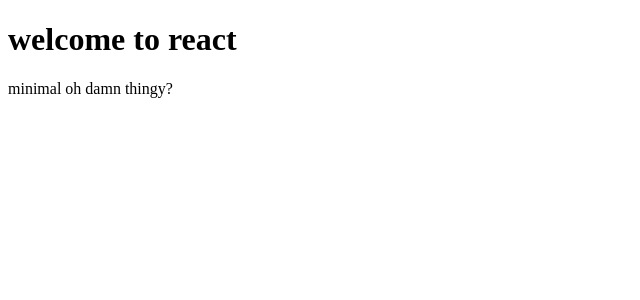
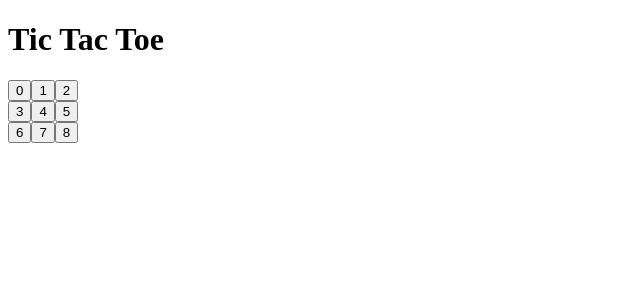
Before and after one commit to 6six7sven/tictactoe, a React (Vite) app: page / in a window 1280 px wide. Shown: the top 300 px of the page, without its empty margins (0-640 px from the left). Built offline with nearby package versions, Linux system fonts and the light colour scheme.

Commit message:
board and square

```diff
--- a/src/App.jsx
+++ b/src/App.jsx
@@ -1,16 +1,16 @@
 import React from "react";
-
+import Board from "./components/Board";
 
 // this is not html syntax its akhchually react syntax
 // a component must return a single element
 // <> is basically react fragment (empty element)
 const App = () => {
-  return (
-    <>
-      <h1>welcome to react </h1>
-      <p> minimal oh damn thingy?</p>
-      </>
-  );
+	return (
+		<div>
+			<h1> Tic Tac Toe </h1>
+			<Board></Board>
+		</div>
+	);
 };
 
 export default App;
@@ -22,7 +22,7 @@
 /*
 export default () => (
   <>
-    <h1>Welcome to React Vite Micro App!</h1>
-    <p>Hard to get more minimal than this React app.</p>
+	<h1>Welcome to React Vite Micro App!</h1>
+	<p>Hard to get more minimal than this React app.</p>
   </>
 ); */
--- /dev/null
+++ b/src/components/Board.jsx
@@ -0,0 +1,26 @@
+import React from "react";
+import Square from "./Square";
+
+const Board = () => {
+    return (
+    <div>
+        <div>
+            <Square value = {0}/>
+            <Square value = {1}/>
+            <Square value = {2}/>
+        </div>
+        <div>
+            <Square value = {3}/>
+            <Square value = {4}/>
+            <Square value = {5}/>
+        </div>
+        <div>
+            <Square value = {6}/>
+            <Square value = {7}/>
+            <Square value = {8}/>
+        </div>
+    </div>
+    );
+};
+
+export default Board;
--- /dev/null
+++ b/src/components/Square.jsx
@@ -0,0 +1,8 @@
+import React from "react";
+
+const Square = ({value}) => {
+
+    return <button type = "button"> {value} </button>
+}
+
+export default Square;
```
Also changed, not shown: src/commands01.txt (deleted), 1 other file (tests, documents, lock files or other folders).
